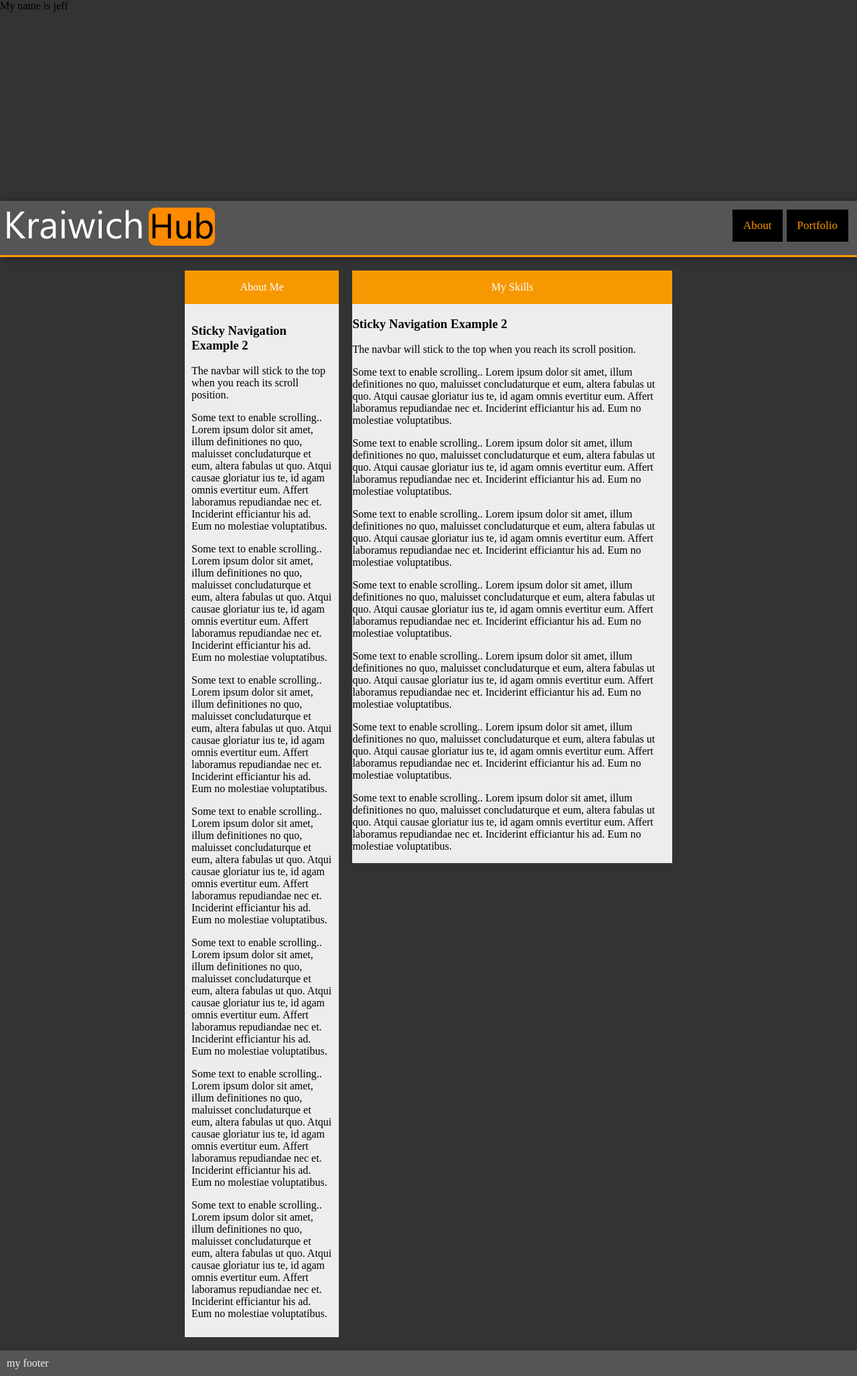
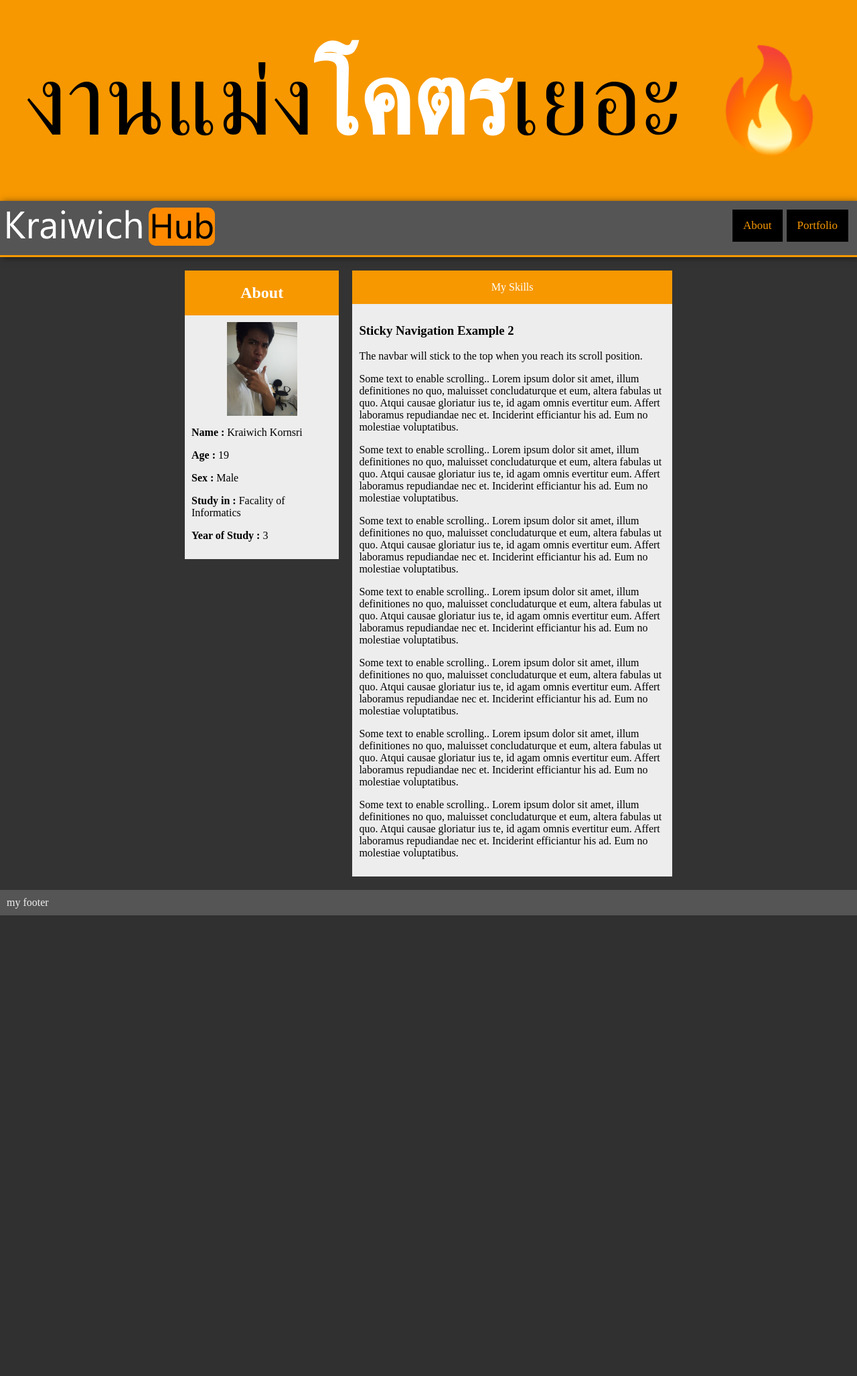
Before and after one commit to mikesmikey/59160543_portfolio, a PHP site: page / in a window 1280 px wide. Shown: the whole page at 67% size. After the commit the page ends 1367 px from the top, so only its background shows below. Run offline with PHP 8.4, Linux system fonts and the light colour scheme.

Commit message:
adding profile information

```diff
--- a/assets/css/style.css
+++ b/assets/css/style.css
@@ -94,3 +94,18 @@
 .contentboxbody {
   padding: 10px;
 }
+
+header {
+  width: 1%; height: 300px;
+  background-color: #f79800;
+  text-align: center;
+  display: table-cell;
+  vertical-align: middle;
+}
+
+.center {
+  display: block;
+  margin-left: auto;
+  margin-right: auto;
+
+}
--- a/index.html
+++ b/index.html
@@ -2,10 +2,12 @@
 <html>
 <head>
     <link rel="stylesheet" type="text/css" href="assets/css/style.css">
-    <div style="width: auto; height: 300px;">
-        My name is jeff
-    </div>
 </head>
+<header>
+        <div style="font-size: 150px">
+            งานแม่ง<b style="color:white;">โคตร</b>เยอะ 🔥
+        </div>
+</header>
 <body>
     <div class="header">
         <a href="index.html"><img src="assets/images/logo.png" style="min-width:150px"></a>
@@ -15,33 +17,32 @@
     <div class = "contentarea">
         <div class= "singlecontentbox" style="width:30%">
             <div class="contentboxheader">
-                About Me
+                <h2>About</h2>
             </div>
             <div class="contentboxbody">
-                    <h3>Sticky Navigation Example 2</h3>
-                    <p>The navbar will stick to the top when you reach its scroll position.</p>
-                    <p>Some text to enable scrolling.. Lorem ipsum dolor sit amet, illum definitiones no quo, maluisset concludaturque et eum, altera fabulas ut quo. Atqui causae gloriatur ius te, id agam omnis evertitur eum. Affert laboramus repudiandae nec et. Inciderint efficiantur his ad. Eum no molestiae voluptatibus.</p>
-                    <p>Some text to enable scrolling.. Lorem ipsum dolor sit amet, illum definitiones no quo, maluisset concludaturque et eum, altera fabulas ut quo. Atqui causae gloriatur ius te, id agam omnis evertitur eum. Affert laboramus repudiandae nec et. Inciderint efficiantur his ad. Eum no molestiae voluptatibus.</p>
-                    <p>Some text to enable scrolling.. Lorem ipsum dolor sit amet, illum definitiones no quo, maluisset concludaturque et eum, altera fabulas ut quo. Atqui causae gloriatur ius te, id agam omnis evertitur eum. Affert laboramus repudiandae nec et. Inciderint efficiantur his ad. Eum no molestiae voluptatibus.</p>
-                    <p>Some text to enable scrolling.. Lorem ipsum dolor sit amet, illum definitiones no quo, maluisset concludaturque et eum, altera fabulas ut quo. Atqui causae gloriatur ius te, id agam omnis evertitur eum. Affert laboramus repudiandae nec et. Inciderint efficiantur his ad. Eum no molestiae voluptatibus.</p>
-                    <p>Some text to enable scrolling.. Lorem ipsum dolor sit amet, illum definitiones no quo, maluisset concludaturque et eum, altera fabulas ut quo. Atqui causae gloriatur ius te, id agam omnis evertitur eum. Affert laboramus repudiandae nec et. Inciderint efficiantur his ad. Eum no molestiae voluptatibus.</p>
-                    <p>Some text to enable scrolling.. Lorem ipsum dolor sit amet, illum definitiones no quo, maluisset concludaturque et eum, altera fabulas ut quo. Atqui causae gloriatur ius te, id agam omnis evertitur eum. Affert laboramus repudiandae nec et. Inciderint efficiantur his ad. Eum no molestiae voluptatibus.</p>
-                    <p>Some text to enable scrolling.. Lorem ipsum dolor sit amet, illum definitiones no quo, maluisset concludaturque et eum, altera fabulas ut quo. Atqui causae gloriatur ius te, id agam omnis evertitur eum. Affert laboramus repudiandae nec et. Inciderint efficiantur his ad. Eum no molestiae voluptatibus.</p>
+                    <img class="center" src="assets/images/profile.jpg" width="50%" height="50%">
+                    <p><b>Name : </b>Kraiwich Kornsri</p>
+                    <p><b>Age : </b>19</p>
+                    <p><b>Sex : </b>Male</p>
+                    <p><b>Study in : </b>Facality of Informatics</p>
+                    <p><b>Year of Study : </b>3</p>
             </div>
         </div>
          <div class= "doublecontentbox">
                 <div class="contentboxheader">
                     My Skills
                 </div>
-                <h3>Sticky Navigation Example 2</h3>
-                <p>The navbar will stick to the top when you reach its scroll position.</p>
-                <p>Some text to enable scrolling.. Lorem ipsum dolor sit amet, illum definitiones no quo, maluisset concludaturque et eum, altera fabulas ut quo. Atqui causae gloriatur ius te, id agam omnis evertitur eum. Affert laboramus repudiandae nec et. Inciderint efficiantur his ad. Eum no molestiae voluptatibus.</p>
-                <p>Some text to enable scrolling.. Lorem ipsum dolor sit amet, illum definitiones no quo, maluisset concludaturque et eum, altera fabulas ut quo. Atqui causae gloriatur ius te, id agam omnis evertitur eum. Affert laboramus repudiandae nec et. Inciderint efficiantur his ad. Eum no molestiae voluptatibus.</p>
-                <p>Some text to enable scrolling.. Lorem ipsum dolor sit amet, illum definitiones no quo, maluisset concludaturque et eum, altera fabulas ut quo. Atqui causae gloriatur ius te, id agam omnis evertitur eum. Affert laboramus repudiandae nec et. Inciderint efficiantur his ad. Eum no molestiae voluptatibus.</p>
-                <p>Some text to enable scrolling.. Lorem ipsum dolor sit amet, illum definitiones no quo, maluisset concludaturque et eum, altera fabulas ut quo. Atqui causae gloriatur ius te, id agam omnis evertitur eum. Affert laboramus repudiandae nec et. Inciderint efficiantur his ad. Eum no molestiae voluptatibus.</p>
-                <p>Some text to enable scrolling.. Lorem ipsum dolor sit amet, illum definitiones no quo, maluisset concludaturque et eum, altera fabulas ut quo. Atqui causae gloriatur ius te, id agam omnis evertitur eum. Affert laboramus repudiandae nec et. Inciderint efficiantur his ad. Eum no molestiae voluptatibus.</p>
-                <p>Some text to enable scrolling.. Lorem ipsum dolor sit amet, illum definitiones no quo, maluisset concludaturque et eum, altera fabulas ut quo. Atqui causae gloriatur ius te, id agam omnis evertitur eum. Affert laboramus repudiandae nec et. Inciderint efficiantur his ad. Eum no molestiae voluptatibus.</p>
-                <p>Some text to enable scrolling.. Lorem ipsum dolor sit amet, illum definitiones no quo, maluisset concludaturque et eum, altera fabulas ut quo. Atqui causae gloriatur ius te, id agam omnis evertitur eum. Affert laboramus repudiandae nec et. Inciderint efficiantur his ad. Eum no molestiae voluptatibus.</p>
+                <div class="contentboxbody">
+                        <h3>Sticky Navigation Example 2</h3>
+                        <p>The navbar will stick to the top when you reach its scroll position.</p>
+                        <p>Some text to enable scrolling.. Lorem ipsum dolor sit amet, illum definitiones no quo, maluisset concludaturque et eum, altera fabulas ut quo. Atqui causae gloriatur ius te, id agam omnis evertitur eum. Affert laboramus repudiandae nec et. Inciderint efficiantur his ad. Eum no molestiae voluptatibus.</p>
+                        <p>Some text to enable scrolling.. Lorem ipsum dolor sit amet, illum definitiones no quo, maluisset concludaturque et eum, altera fabulas ut quo. Atqui causae gloriatur ius te, id agam omnis evertitur eum. Affert laboramus repudiandae nec et. Inciderint efficiantur his ad. Eum no molestiae voluptatibus.</p>
+                        <p>Some text to enable scrolling.. Lorem ipsum dolor sit amet, illum definitiones no quo, maluisset concludaturque et eum, altera fabulas ut quo. Atqui causae gloriatur ius te, id agam omnis evertitur eum. Affert laboramus repudiandae nec et. Inciderint efficiantur his ad. Eum no molestiae voluptatibus.</p>
+                        <p>Some text to enable scrolling.. Lorem ipsum dolor sit amet, illum definitiones no quo, maluisset concludaturque et eum, altera fabulas ut quo. Atqui causae gloriatur ius te, id agam omnis evertitur eum. Affert laboramus repudiandae nec et. Inciderint efficiantur his ad. Eum no molestiae voluptatibus.</p>
+                        <p>Some text to enable scrolling.. Lorem ipsum dolor sit amet, illum definitiones no quo, maluisset concludaturque et eum, altera fabulas ut quo. Atqui causae gloriatur ius te, id agam omnis evertitur eum. Affert laboramus repudiandae nec et. Inciderint efficiantur his ad. Eum no molestiae voluptatibus.</p>
+                        <p>Some text to enable scrolling.. Lorem ipsum dolor sit amet, illum definitiones no quo, maluisset concludaturque et eum, altera fabulas ut quo. Atqui causae gloriatur ius te, id agam omnis evertitur eum. Affert laboramus repudiandae nec et. Inciderint efficiantur his ad. Eum no molestiae voluptatibus.</p>
+                        <p>Some text to enable scrolling.. Lorem ipsum dolor sit amet, illum definitiones no quo, maluisset concludaturque et eum, altera fabulas ut quo. Atqui causae gloriatur ius te, id agam omnis evertitur eum. Affert laboramus repudiandae nec et. Inciderint efficiantur his ad. Eum no molestiae voluptatibus.</p>
+                </div>
         </div>
     </div>
 
```
Also changed, not shown: assets/images/profile.jpg (added).
